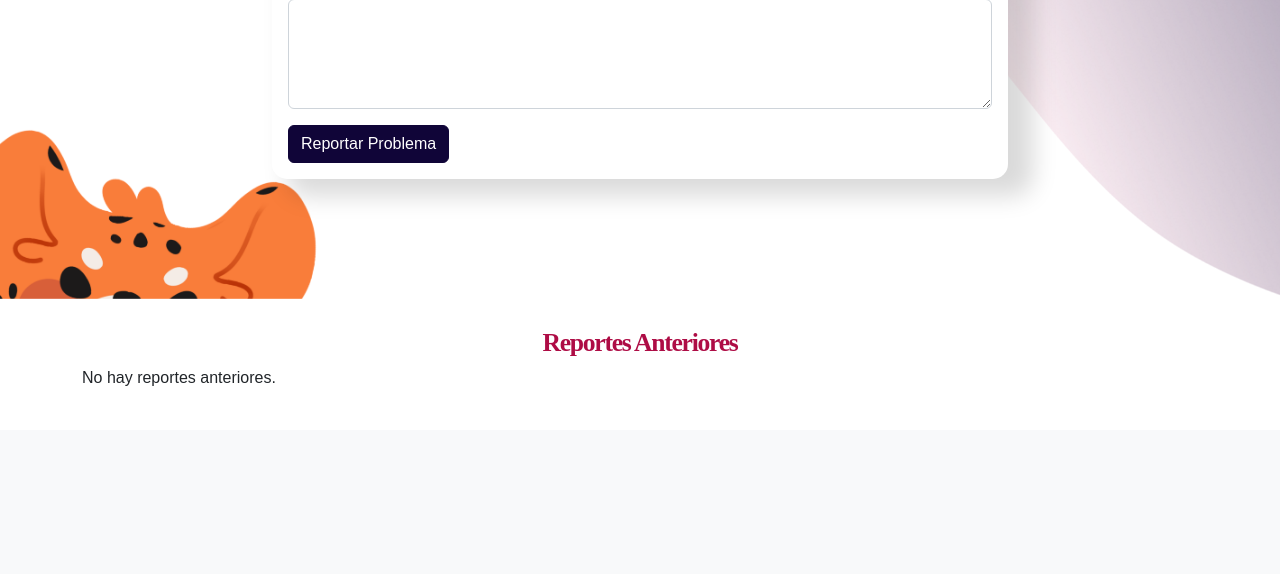
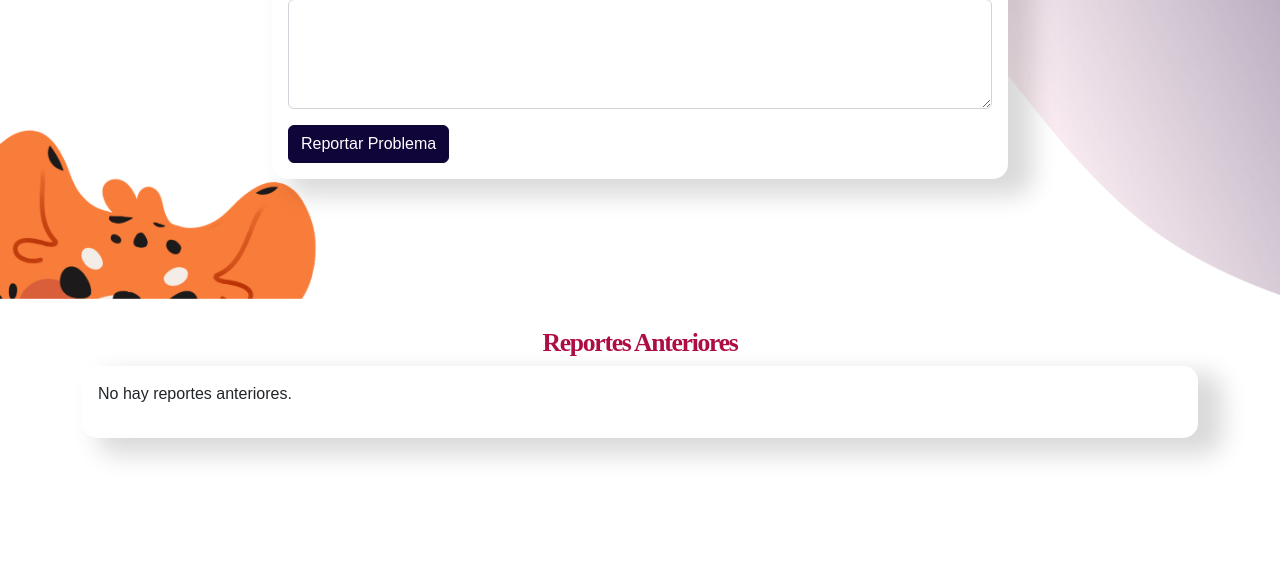
Before and after one commit to Sifnts/suni-0.4, a Flask app: template templates/reports.html in a window 1280 px wide. Shown: the part 501-1075 px from the top of the page. Before the commit the page ends 887 px from the top, so only its background shows below. Run offline with Flask 3, Linux system fonts and the light colour scheme; the template is opened without the code that fills it, so the values that code supplies are empty; parts of the project's set-up code (start-up, migrations or seed data) failed here and were passed over.

Commit message:
css reports

```diff
--- a/templates/reports.html
+++ b/templates/reports.html
@@ -86,7 +86,11 @@
                     </div>
                 {% else %}
                     <div class="col-12">
+                        <div class="card-shadow">
+                        <div class="card-body">
                         <p>No hay reportes anteriores.</p>
+                        </div>
+                    </div>
                     </div>
                 {% endfor %}
             </div>
```
